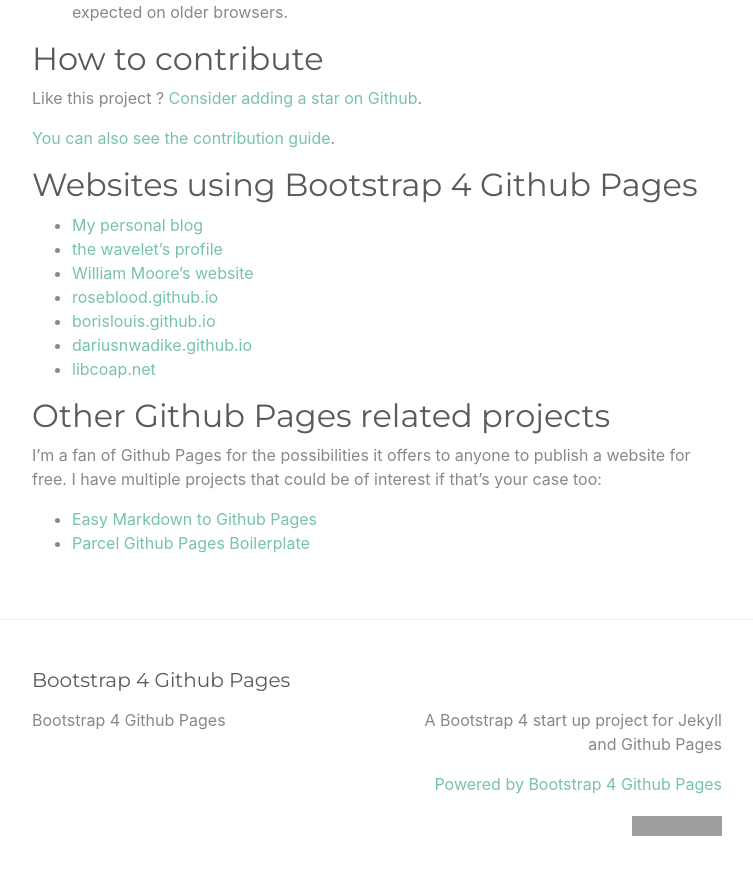
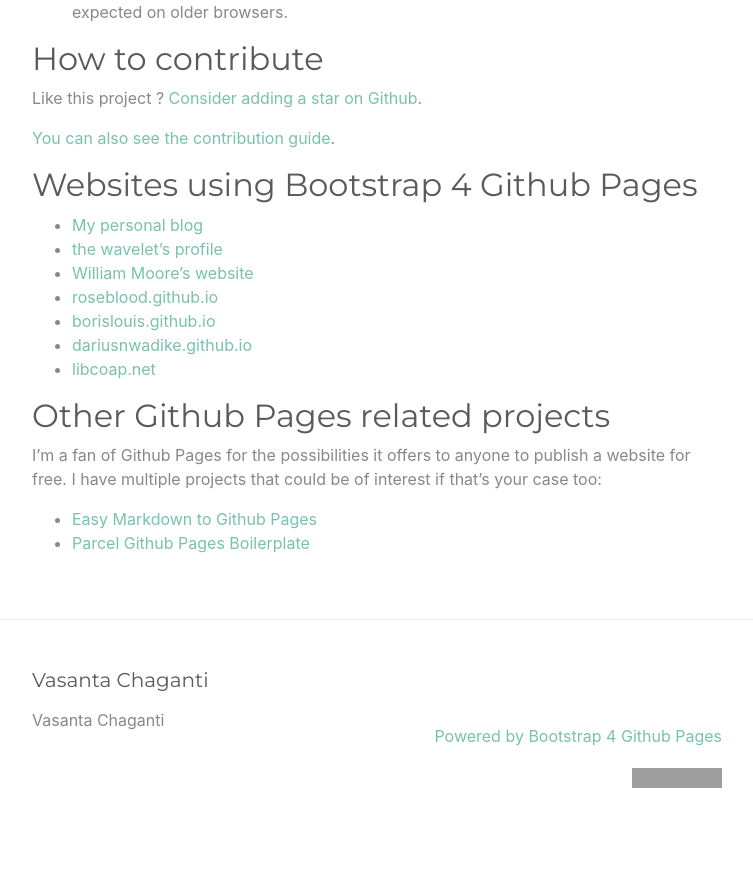
Before and after one commit to vasanta-chaganti/vasanta-chaganti.github.io, a Jekyll site: the page built from index.md, in a window 1280 px wide and 900 px high, scrolled down 2544 px. Shown: the top 875 px of the window, without its empty margins (263-1016 px from the left). Built offline with Jekyll 4.4.1, drawn with Linux system fonts in a browser that asks for light colours; after the commit the page ends 3396 px from its top, so only the background shows below that; some of the changed text lies outside the part shown; grey boxes are pictures that could not be loaded.

Commit message:
Update _config.yml

```diff
--- a/_config.yml
+++ b/_config.yml
@@ -13,16 +13,16 @@
 # you will see them accessed via {{ site.title }}, {{ site.email }}, and so on.
 # You can create any custom variable you would like, and they will be accessible
 # in the templates via {{ site.myvariable }}.
-title: Bootstrap 4 Github Pages
+title: Vasanta Chaganti
 email: ""
 description: >- # this means to ignore newlines until "baseurl:"
-  A Bootstrap 4 start up project for Jekyll and Github Pages
+#  A Bootstrap 4 start up project for Jekyll and Github Pages
 #baseurl: "" # the subpath of your site, e.g. /blog
 #url: "" # the base hostname & protocol for your site, e.g. http://example.com
 #twitter_username: jekyllrb
 #github_username:  jekyll
 
-repository: "nicolas-van/bootstrap-4-github-pages"
+repository: "vasanta-chaganti/vasanta-chaganti.github.io"
 
 # Build settings
 plugins:
```
